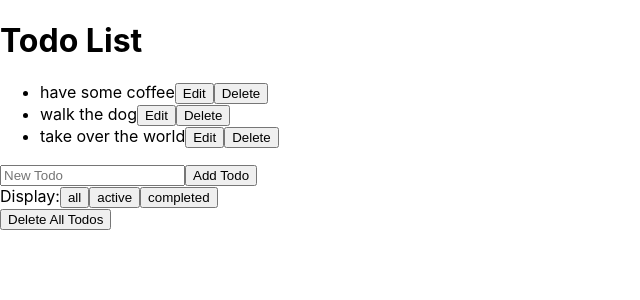
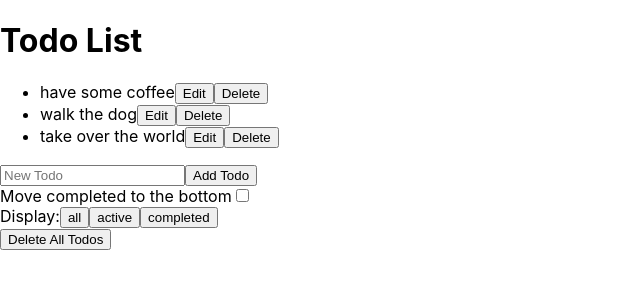
Before and after one commit to katmake/todo, a React (Create React App) app: page / in a window 1280 px wide. Shown: the top 300 px of the page, without its empty margins (0-640 px from the left). Built offline with nearby package versions, Linux system fonts and the light colour scheme.

Commit message:
sort by status

```diff
--- a/src/components/TodoList.js
+++ b/src/components/TodoList.js
@@ -13,7 +13,8 @@ export default class TodoList extends Component {
         { task: "walk the dog", id: uuid(), completed: false },
         { task: "take over the world", id: uuid(), completed: false }
       ],
-      displayTodos: "all"
+      displayTodos: "all",
+      sortByStatus: false
     };
   }
 
@@ -57,13 +58,15 @@ export default class TodoList extends Component {
 
   deleteAllTodos = () => {
     this.setState({
-      todos: []
+      todos: [],
+      displayTodos: "all"
     });
   };
 
   deleteAllCompletedTodos = () => {
     this.setState({
-      todos: this.state.todos.filter(todo => !todo.completed)
+      todos: this.state.todos.filter(todo => !todo.completed),
+      displayTodos: "all"
     });
   };
 
@@ -73,15 +76,22 @@ export default class TodoList extends Component {
     });
   };
 
+  toggleSortByStatus = () => {
+    this.setState({
+      sortByStatus: !this.state.sortByStatus
+    });
+  };
+
   render() {
     let todos;
-    let allTodos = this.state.todos;
-    let activeTodos = this.state.todos.filter(todo => !todo.completed);
-    let completedTodos = this.state.todos.filter(todo => todo.completed);
+    const allTodos = this.state.todos;
+    const activeTodos = this.state.todos.filter(todo => !todo.completed);
+    const completedTodos = this.state.todos.filter(todo => todo.completed);
+    const sortedTodos = [...activeTodos, ...completedTodos];
 
     switch (this.state.displayTodos) {
       case "all":
-        todos = allTodos;
+        todos = !this.state.sortByStatus ? allTodos : sortedTodos;
         break;
       case "active":
         todos = activeTodos;
@@ -93,9 +103,36 @@ export default class TodoList extends Component {
         todos = allTodos;
     }
 
-    const deleteAllTodos = (
+    const sortByStatusForm = (
+      <form>
+        <label htmlFor="sortTodos">Move completed to the bottom</label>
+        <input
+          type="checkbox"
+          id="sortTodos"
+          name="sortTodos"
+          defaultChecked={this.state.sortByStatus}
+          onChange={this.toggleSortByStatus}
+        />
+      </form>
+    );
+
+    const changeDisplayBtns = (
+      <div>
+        <span>Display:</span>
+        <button onClick={() => this.changeDisplayTodos("all")}>all</button>
+        <button onClick={() => this.changeDisplayTodos("active")}>
+          active
+        </button>
+        <button onClick={() => this.changeDisplayTodos("completed")}>
+          completed
+        </button>
+      </div>
+    );
+
+    const deleteAllBtn = (
       <button onClick={this.deleteAllTodos}>Delete All Todos</button>
     );
+
     const deleteAllCompletedBtn = (
       <button onClick={this.deleteAllCompletedTodos}>
         Delete All Completed Todos
@@ -120,18 +157,14 @@ export default class TodoList extends Component {
             );
           })}
         </ul>
+
         <TodoInput createTodo={this.createTodo} />
-        <div>
-          <span>Display:</span>
-          <button onClick={() => this.changeDisplayTodos("all")}>all</button>
-          <button onClick={() => this.changeDisplayTodos("active")}>
-            active
-          </button>
-          <button onClick={() => this.changeDisplayTodos("completed")}>
-            completed
-          </button>
-        </div>
-        {this.state.todos.length ? deleteAllTodos : null}
+
+        {this.state.displayTodos === "all" && this.state.todos.length
+          ? sortByStatusForm
+          : null}
+        {this.state.todos.length ? changeDisplayBtns : null}
+        {this.state.todos.length ? deleteAllBtn : null}
         {this.state.todos.some(todo => todo.completed)
           ? deleteAllCompletedBtn
           : null}
```
Also changed, not shown: src/components/Todo.js (line endings or trailing spaces).
